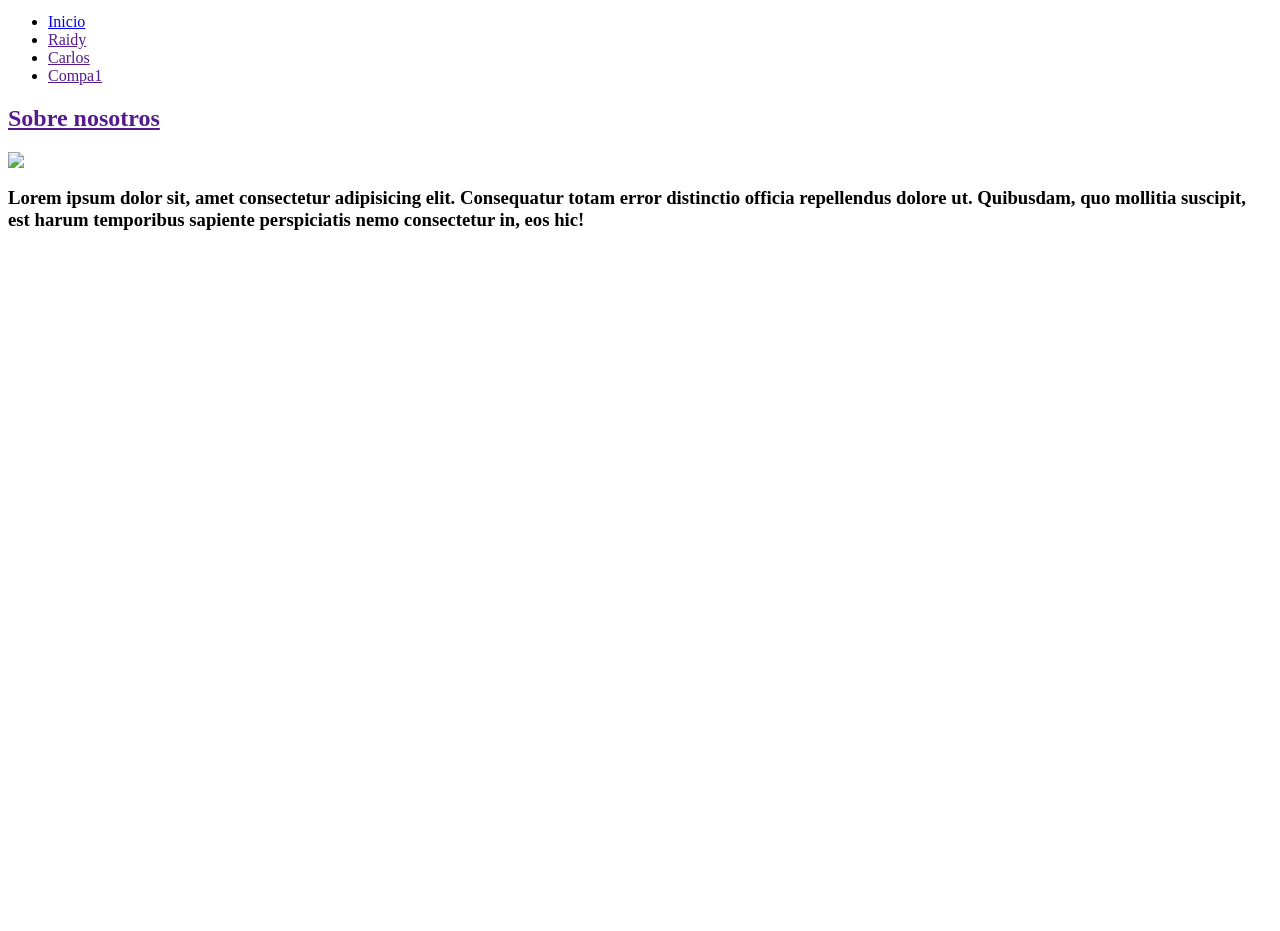
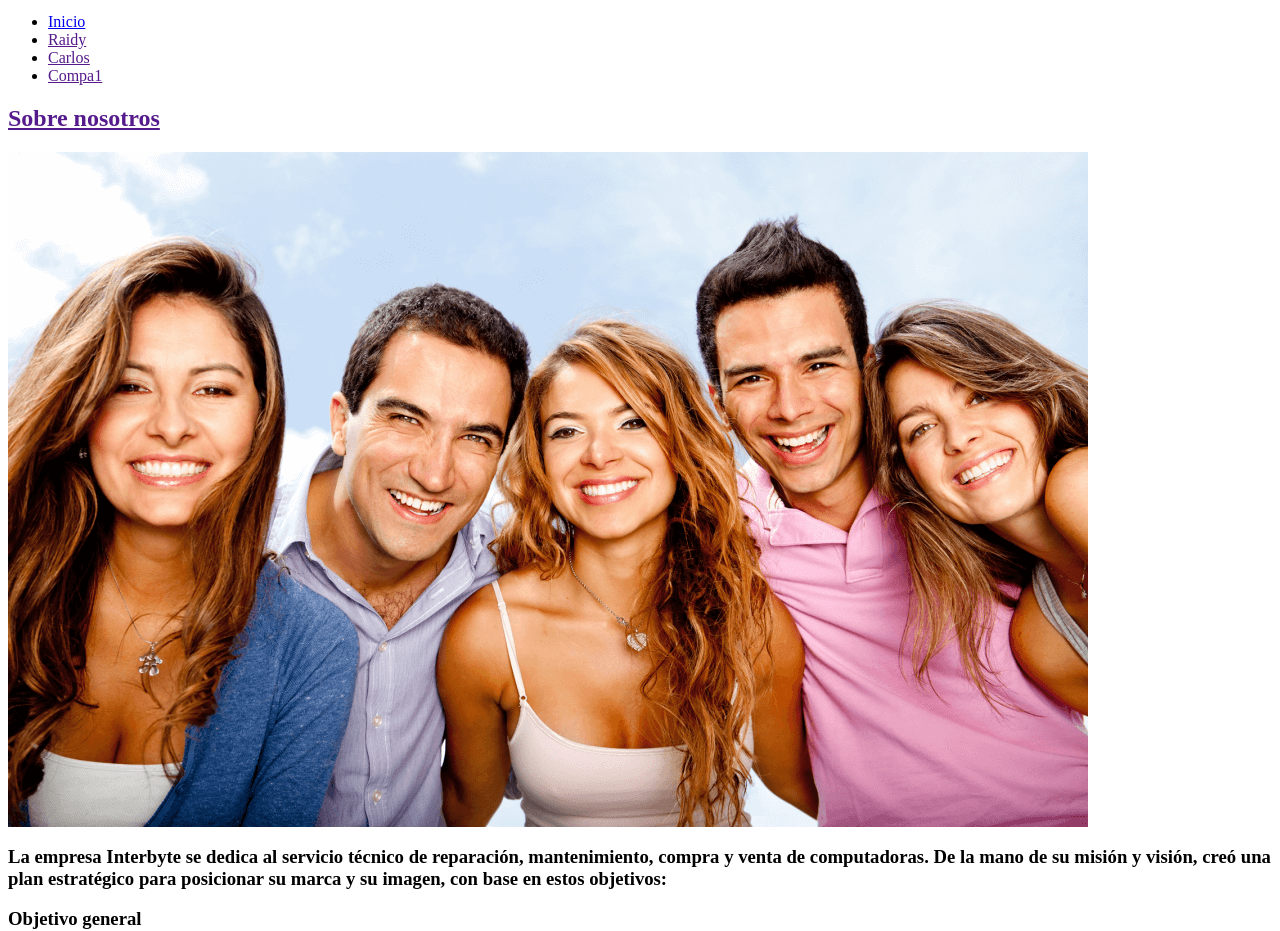
Before and after one commit to amarmol33/gitPractica, a plain HTML site: page InfoB.html in a window 1280 px wide. Shown: the part 29-960 px from the top of the page. Before the commit the page ends 800 px from the top, so only its background shows below. Drawn offline with Linux system fonts and the light colour scheme.

Commit message:
Imagen + actualizacion textual

```diff
--- a/InfoB.html
+++ b/InfoB.html
@@ -26,10 +26,21 @@
 <article class="post">
 <a href="" class="enlace-post">
     <h2 class="titulo-post">Sobre nosotros </h2></a>
-<img src="asset/" class="img-post">
+<img src="assets/img/Gente.webp" class="img-post">
+
 <p class="parrafo-post"><h3>
-    Lorem ipsum dolor sit, amet consectetur adipisicing elit. Consequatur totam error distinctio officia repellendus dolore ut.
-    Quibusdam, quo mollitia suscipit, est harum temporibus sapiente perspiciatis nemo consectetur in, eos hic!
+La empresa Interbyte se dedica al servicio técnico de reparación, mantenimiento, compra y venta de computadoras. De la mano de su misión y visión, creó una plan estratégico para posicionar su marca y su imagen, con base en estos objetivos:
+
+<h3>Objetivo general</h3>
+
+Convertirnos en un exitoso modelo de empresa al minimizar los tiempos de entrega de soluciones tecnológicas efectivas, que ayuden a resolver las necesidades de nuestros clientes y que nos tengan presentes como su mejor opción.
+
+<h3>Objetivos específicos</h3>
+
+Crear un equipo de investigación dinámico, consolidado y creativo para el desarrollo tecnológico, el cual será la base de nuestra empresa.
+Realizar alianzas estratégicas con nuestros proveedores y distribuidores en busca de una meta común.
+Promover y facilitar el uso de la tecnología en todos los rincones del país con precios altamente competitivos y accesibles.
+Desarrollar el potencial humano y profesional de nuestros colaboradores brindándoles un mejor nivel de vida.
 </p></h3>
 
 </article>
```
Also changed, not shown: assets/img/Gente.webp (added).
